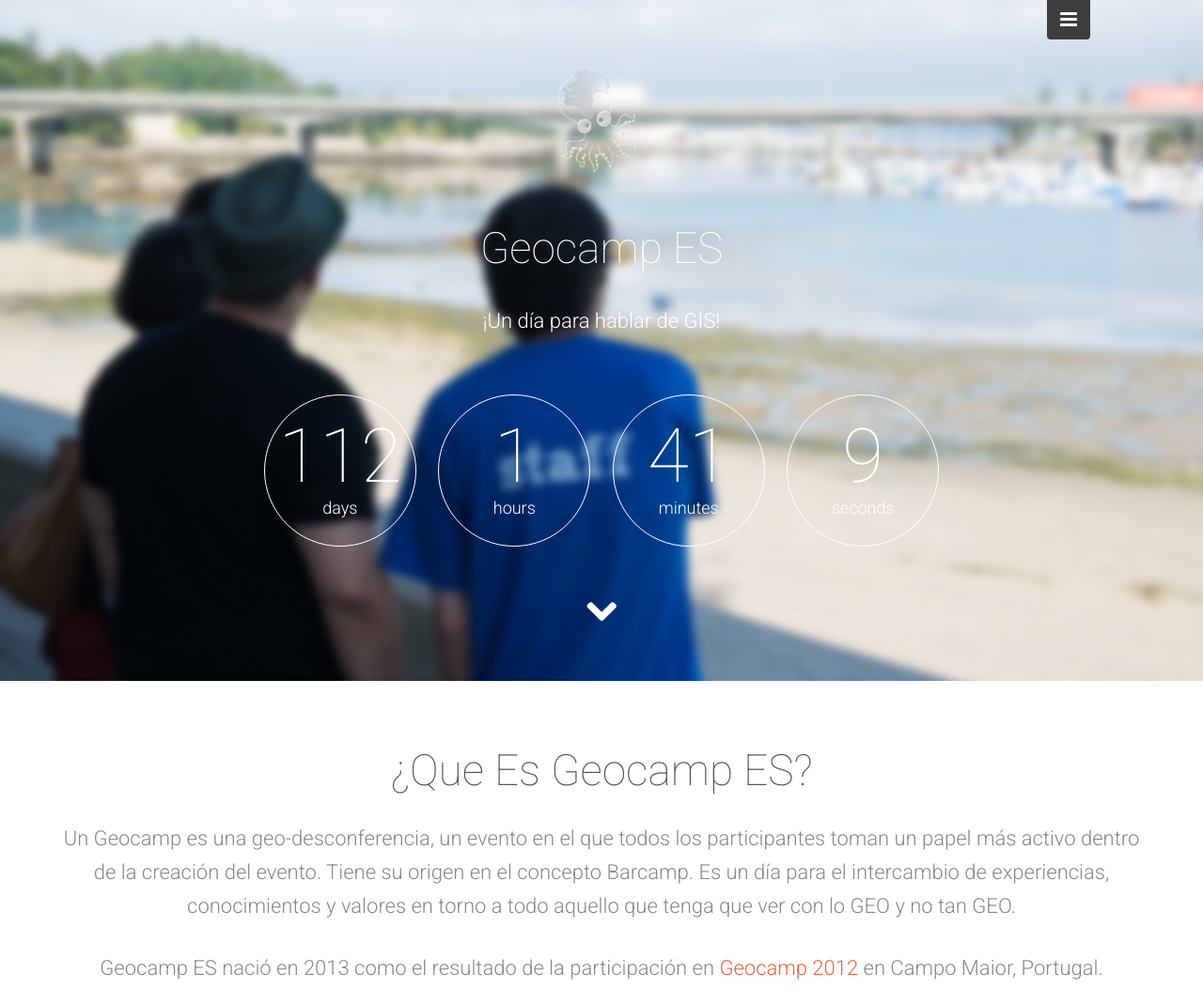
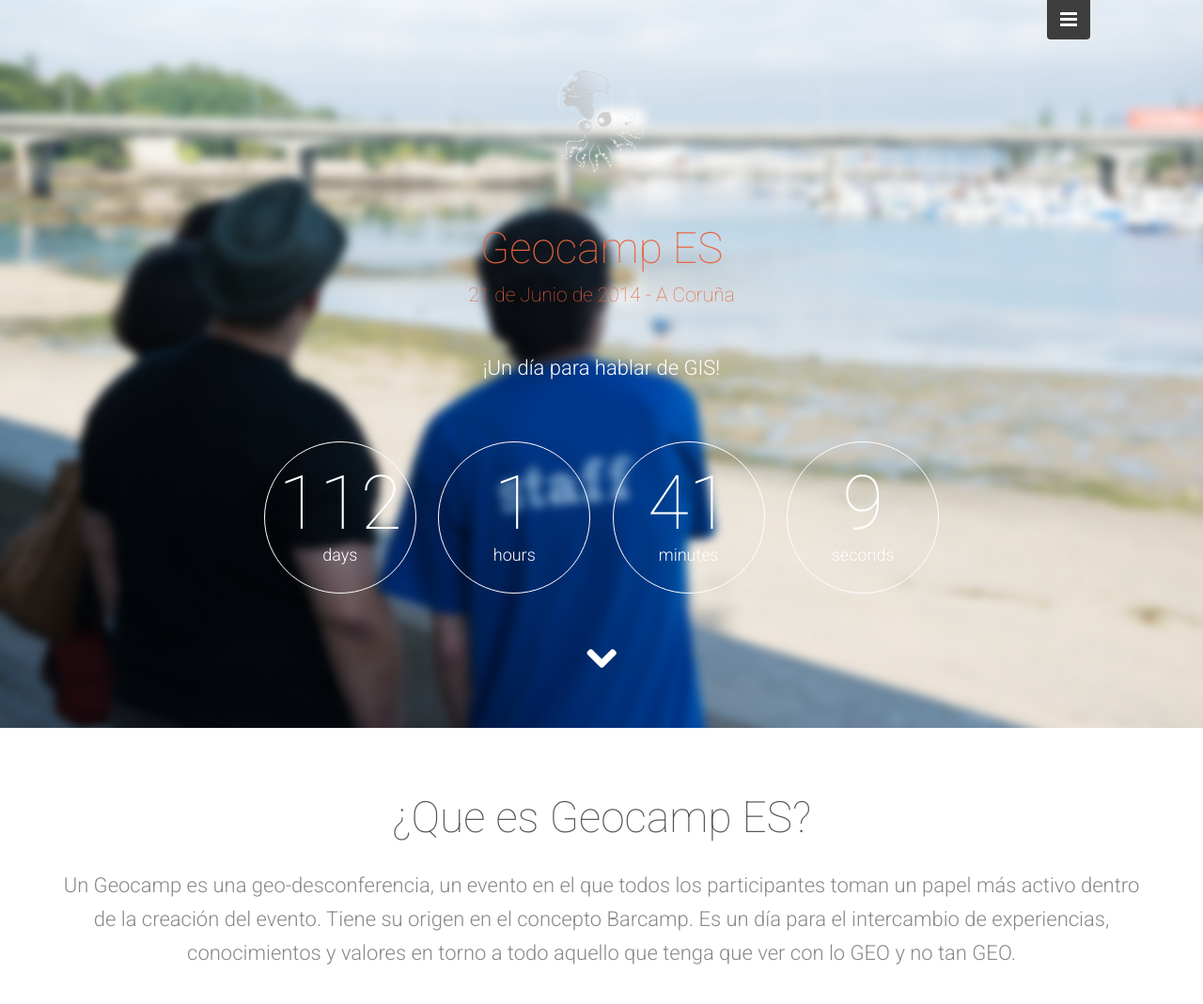
Before and after one commit to geocamp-es/2015, a PHP site: page / in a window 1280 px wide. Shown: the top 1069 px of the page at 94% size. Run offline with PHP 8.4, Linux system fonts and the light colour scheme; some libraries are stand-ins or nearby versions.

Commit message:
Segundo primer commit

```diff
--- a/assets/css/style.css
+++ b/assets/css/style.css
@@ -107,7 +107,14 @@ nav a:focus { color: #fff; }
 .coming-soon .logo a:hover { background-image: url(../img/logo-hover.png); }
 
 .coming-soon h2 {
+    color : #e8643e;
     font-size: 46px;
+    font-weight: 100;
+}
+
+.coming-soon h3 {
+    color : #e8643e;
+    font-size: 21px;
     font-weight: 100;
 }
 
--- a/assets/js/scripts.js
+++ b/assets/js/scripts.js
@@ -109,7 +109,7 @@ jQuery(document).ready(function() {
     /*
 	    Google maps
 	*/
-    var position = new google.maps.LatLng(45.067883, 7.687231);
+    var position = new google.maps.LatLng(43.35217 ,-8.41126);
     $('.contact-address .map').gmap({'center': position, 'zoom': 15, 'disableDefaultUI':true, 'callback': function() {
             var self = this;
             self.addMarker({'position': this.get('map').getCenter() });
--- a/index.html
+++ b/index.html
@@ -4,7 +4,7 @@
 	<head>
 
 		<meta charset="utf-8">
-		<title>Geocamp ES - 2014</title>
+		<title>Geocamp ES - 21 de Junio, 2014</title>
 		<meta name="viewport" content="width=device-width, initial-scale=1.0">
 		<meta name="description" content="">
 		<meta name="author" content="">
@@ -67,6 +67,7 @@
 								<h1><a href="">Geocamp - ES</a></h1>
 							</div>
 							<h2>Geocamp ES</h2>
+							<h3>21 de Junio de 2014 - A Coruña</h3>
 							<p>
 								¡Un día para hablar de GIS!
 							</p>
@@ -105,7 +106,7 @@
 		<div class="container">
 			<div class="row">
 				<div class="span12 subscribe">
-					<h3>¿Que Es Geocamp ES?</h3>
+					<h3>¿Que es Geocamp ES?</h3>
 					<p>
 						Un Geocamp es una geo-desconferencia, un evento en el que todos los participantes toman un papel más activo dentro de la creación del evento. Tiene su origen en el concepto Barcamp. Es un día para el intercambio de experiencias, conocimientos y valores en torno a todo aquello que tenga que ver con lo GEO y no tan GEO.
 					</p>
@@ -159,7 +160,7 @@
 						<div class="about-box-1-icon">
 							<i class="fa fa-map-marker"></i>
 						</div>
-						<h4>Casa Tomada</h4>
+						<a href="http://casatomada.org/" target="_blank"><h4>Casa Tomada</h4></a>
 						<p>
 							Rua Joaquín Planells Riera, S/N. Nave 1839. (Estación de ADIF). 15007 A Coruña
 						</p>
```
